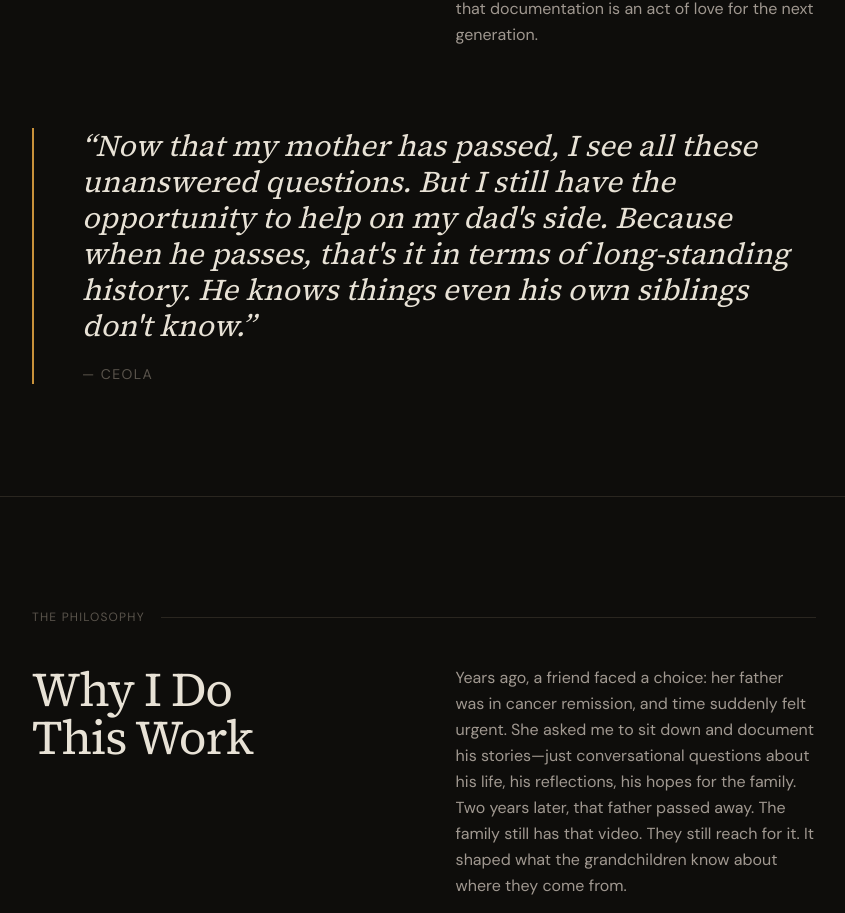
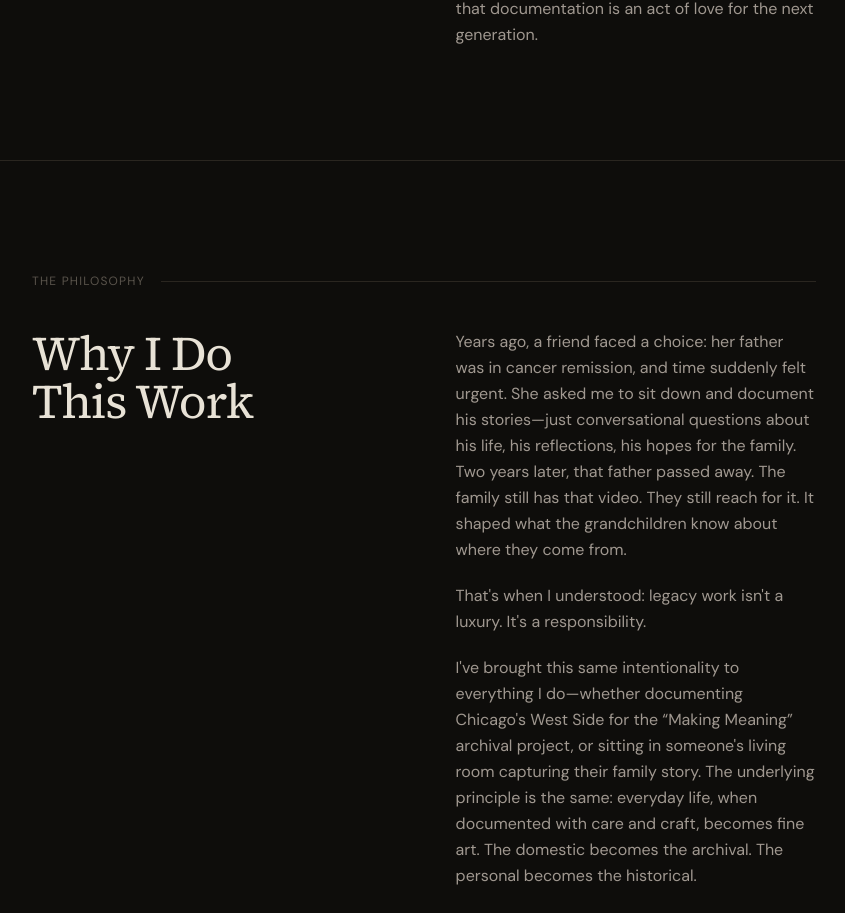
Before and after one commit to KenDigital7/ceola-oware-doc-proposal, a Next.js app: page / in a window 1280 px wide. Shown: the part 1314-2227 px from the top of the page, without its empty margins (216-1061 px from the left). Built offline with nearby package versions, Linux system fonts and the light colour scheme.

Commit message:
fix: remove blockquote from WhyNow section
Clean up WhyNow layout by eliminating unnecessary blockquote.

```diff
--- a/components/landing/WhyNow.tsx
+++ b/components/landing/WhyNow.tsx
@@ -42,18 +42,7 @@ export function WhyNow() {
         </div>
       </div>
 
-      {/* Pull quote */}
-      <blockquote className="relative mt-20 border-l-2 border-accent pl-8 sm:pl-12">
-        <p className="font-serif text-xl font-normal italic leading-relaxed text-foreground sm:text-2xl lg:text-3xl text-pretty">
-          &ldquo;Now that my mother has passed, I see all these unanswered
-          questions. But I still have the opportunity to help on my dad&apos;s
-          side. Because when he passes, that&apos;s it in terms of long-standing
-          history. He knows things even his own siblings don&apos;t know.&rdquo;
-        </p>
-        <footer className="mt-5 text-sm uppercase tracking-widest text-foreground-subtle">
-          &mdash; Ceola
-        </footer>
-      </blockquote>
+
     </section>
   );
 }
```
